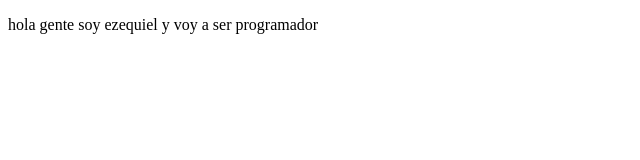
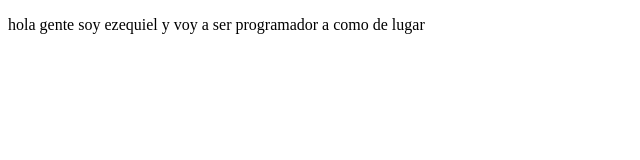
Before and after one commit to ezequielcena/proyectoDemoCursoPrework, a plain HTML site: page index.html in a window 1280 px wide. Shown: the whole page, without its empty margins (0-640 px from the left). Drawn offline with Linux system fonts and the light colour scheme.

```diff
--- a/index.html
+++ b/index.html
@@ -9,7 +9,7 @@
 <body>
     <p>
         hola gente soy
-        ezequiel y voy a ser programador
+        ezequiel y voy a ser programador a como de lugar
     </p>
 </body>
 </html>
```
